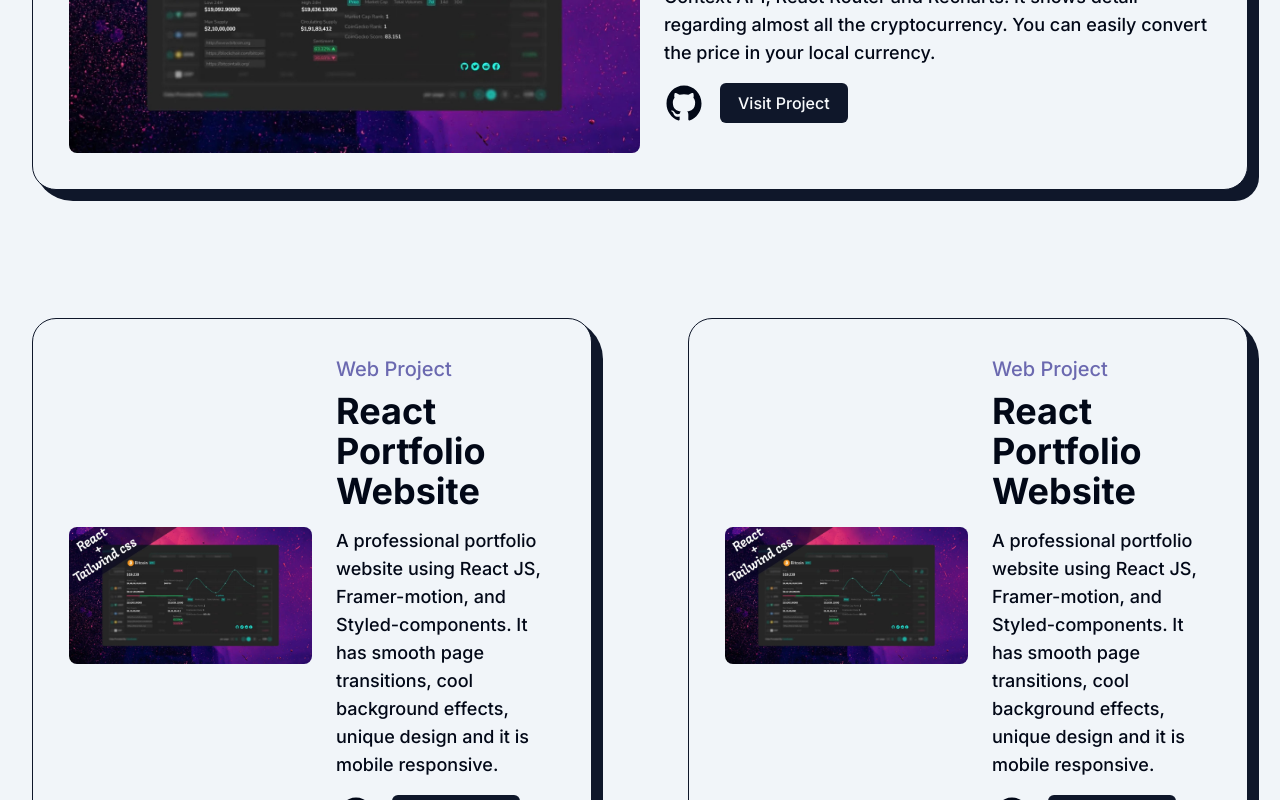
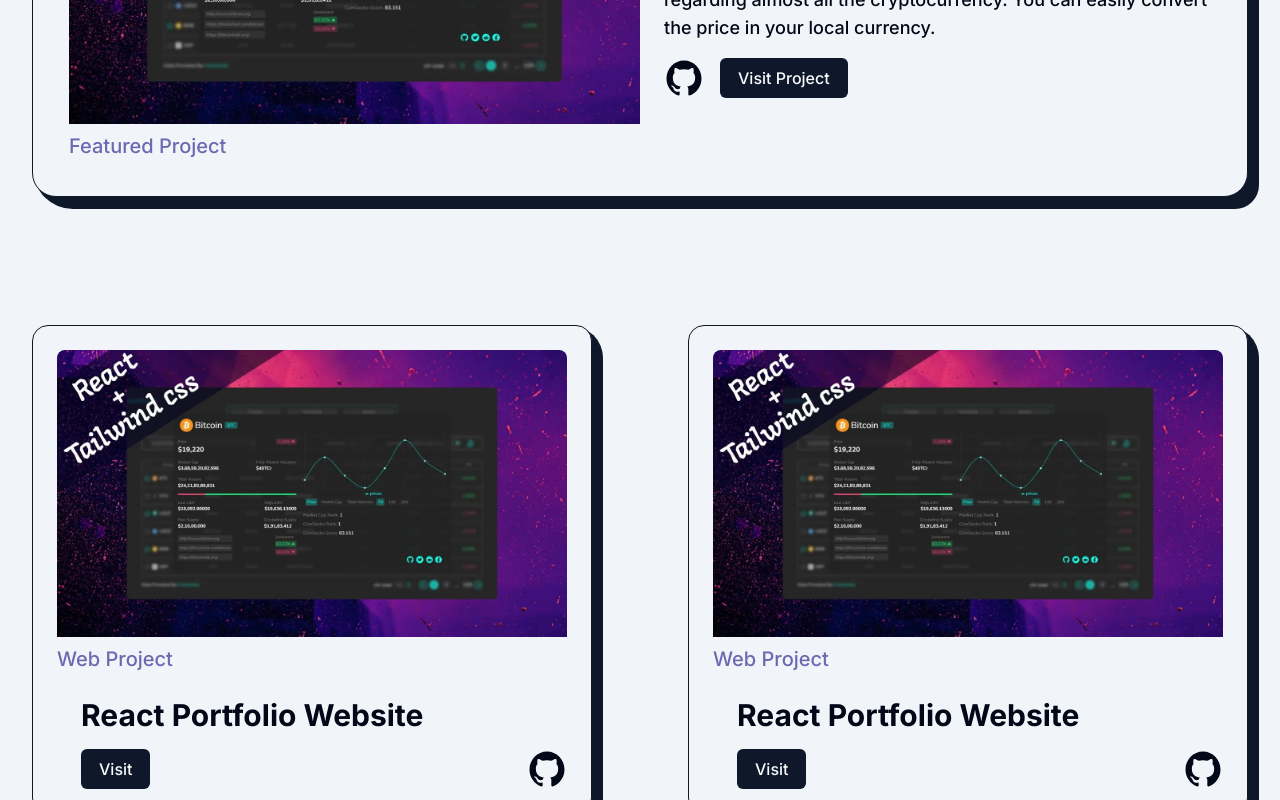
Before and after one commit to gjmooney/portfolio, a Next.js app: page /projects in a window 1280 px wide. Shown: the part 1840-2640 px from the top of the page. Built offline with nearby package versions, Linux system fonts and the light colour scheme.

Commit message:
More project card pretty

```diff
--- a/app/projects/page.tsx
+++ b/app/projects/page.tsx
@@ -28,8 +28,8 @@ const Project = ({
   return (
     <article
       className={cn(
-        "relative flex w-full flex-col items-center justify-center border border-primary bg-secondary",
-        summary ? "rounded-3xl p-9 md:flex-row" : "rounded-2xl p-6",
+        "relative flex w-full flex-col items-center justify-center border border-primary bg-secondary p-6",
+        summary ? "rounded-3xl md:flex-row md:p-9" : "rounded-2xl",
       )}
     >
       <div
@@ -45,7 +45,7 @@ const Project = ({
         href={link}
         target="_blank"
         className={cn(
-          "cursor-pointer overflow-hidden rounded-lg",
+          "flex cursor-pointer flex-col gap-2 overflow-hidden rounded-lg",
           summary ? "md:w-1/2" : "w-full",
         )}
       >
@@ -53,8 +53,11 @@ const Project = ({
           src={CryptoThing}
           alt={title}
           priority
-          className="h-auto w-full duration-300 ease-in-out hover:scale-105"
+          className="order-2 h-auto w-full duration-300 ease-in-out hover:scale-105 md:order-1"
         />
+        <span className="order-1 text-sm font-medium text-pastel-purple md:order-2 md:text-xl">
+          {type}
+        </span>
       </Link>
 
       <div
@@ -63,16 +66,13 @@ const Project = ({
           summary ? "md:w-1/2" : "mt-4 w-full",
         )}
       >
-        <span className="text-sm font-medium text-pastel-purple md:text-xl">
-          {type}
-        </span>
         {/* //TODO: Make this underline thicker? */}
         <FancyLink
           href={link}
           title={title}
           className={cn(
-            "my-2 w-full text-left text-2xl font-bold",
-            summary ? "md:text-4xl" : "md:text-3xl",
+            "my-2 w-full text-center  font-bold md:text-left",
+            summary ? "text-3xl md:text-4xl" : "text-2xl md:text-3xl",
           )}
         />
 
@@ -94,7 +94,7 @@ const Project = ({
           <Link
             href={link}
             target="_blank"
-            className={cn(buttonVariants(), !summary ? "ml-0" : "ml-4")}
+            className={cn(buttonVariants(), summary ? "ml-4" : "ml-0")}
           >
             {summary ? "Visit Project" : "Visit"}
           </Link>
@@ -182,7 +182,6 @@ const page = () => {
           <Project
             github={regProject.github}
             link={regProject.link}
-            summary={regProject.summary}
             title={regProject.title}
             type={regProject.type}
             image=""
@@ -202,7 +201,6 @@ const page = () => {
           <Project
             github={regProject.github}
             link={regProject.link}
-            summary={regProject.summary}
             title={regProject.title}
             type={regProject.type}
             image=""
@@ -212,7 +210,6 @@ const page = () => {
           <Project
             github={regProject.github}
             link={regProject.link}
-            summary={regProject.summary}
             title={regProject.title}
             type={regProject.type}
             image=""
```
